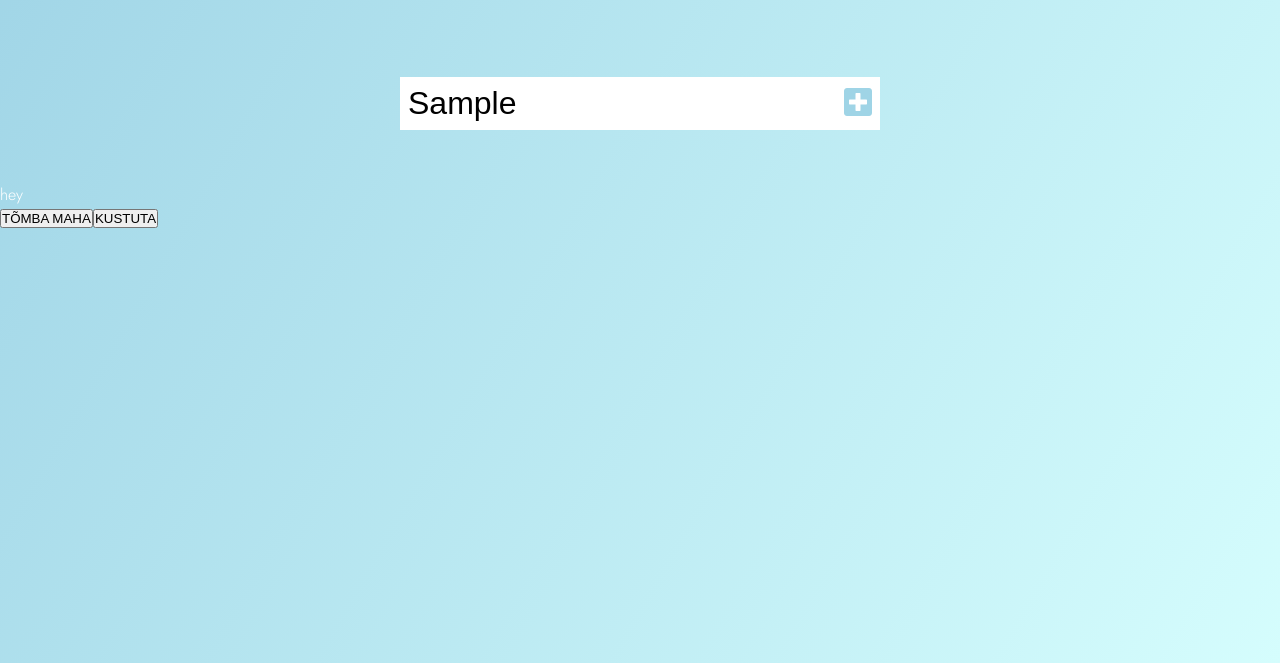
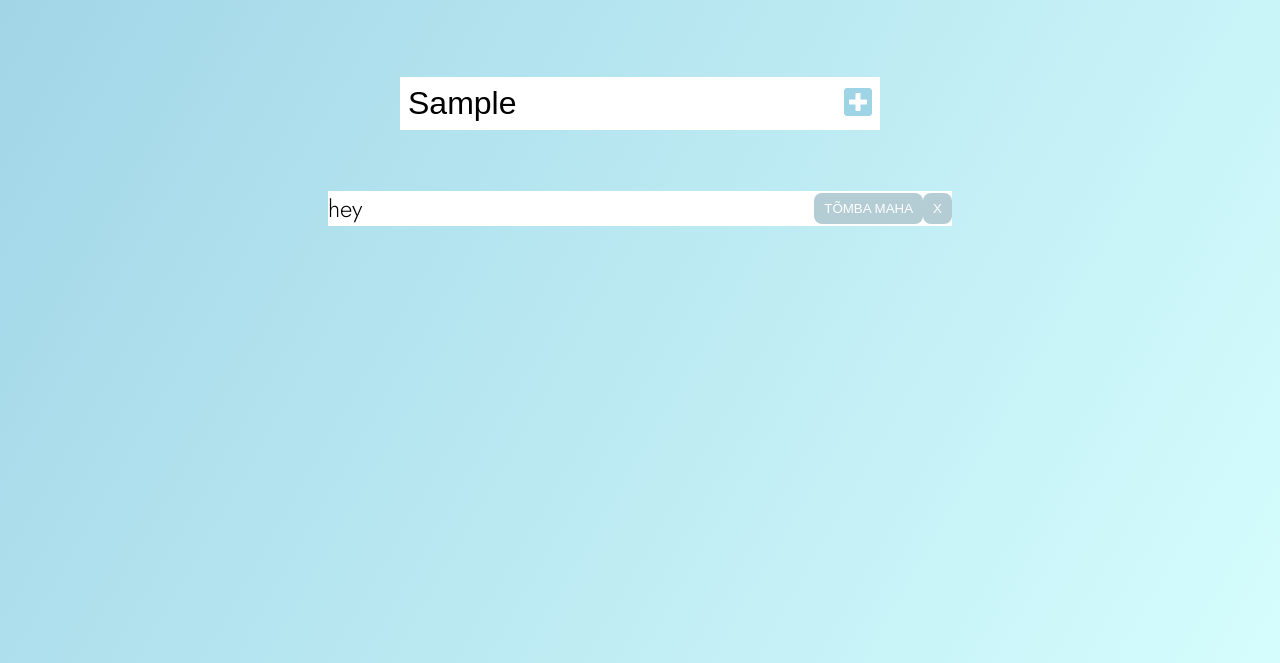
Before and after one commit to rooslun/iseseisev-projekt, a plain HTML site: page index.html in a window 1280 px wide. Both pictures are taken after typing "Sample" into the empty fields and a click on the button 858 px from the left and 240 px from the top of the page. Shown: the part 137-800 px from the top of the page. Drawn offline with Linux system fonts and the light colour scheme.

Commit message:
update
update

```diff
--- a/skript.js
+++ b/skript.js
@@ -34,7 +34,7 @@ function addShop(event) {
     shopDiv.appendChild(completedButton);
     // ccheck trash mark button
     const trashButton = document.createElement('Button');
-    trashButton.innerText = 'KUSTUTA';
+    trashButton.innerText = 'X';
 //<i class="fas fa-trash-alt"></i>
     trashButton.classList.add("complete-btn");
     shopDiv.appendChild(trashButton);
--- a/style.css
+++ b/style.css
@@ -41,3 +41,42 @@ form button:hover {
     background: rgb(159, 212, 230);
     color: white;
 }
+
+.shop-container {
+    display: flex;
+    justify-content: center;
+    align-items: center;
+
+}
+
+.shop-list {
+    min-width: 50%;
+    list-style: none;
+}
+
+.shop {
+    margin: 0.5rem;
+    background: white;
+    color: black;
+    font-size: 1.5rem;
+    display: flex;
+    justify-content: space-between;
+    align-items: center;
+}
+
+.shop li{
+    flex: 1;
+}
+
+.trash-btn, .complete-btn {
+    background: rgb(131, 172, 186);
+    color: white;
+    border-radius: 8px;
+    padding: 8px 10px;
+    opacity: 0.6;
+    transition: 0.4s;
+    border: none;
+    cursor: pointer;
+}
+
+.complete-btn:hover {opacity: 1}
```
